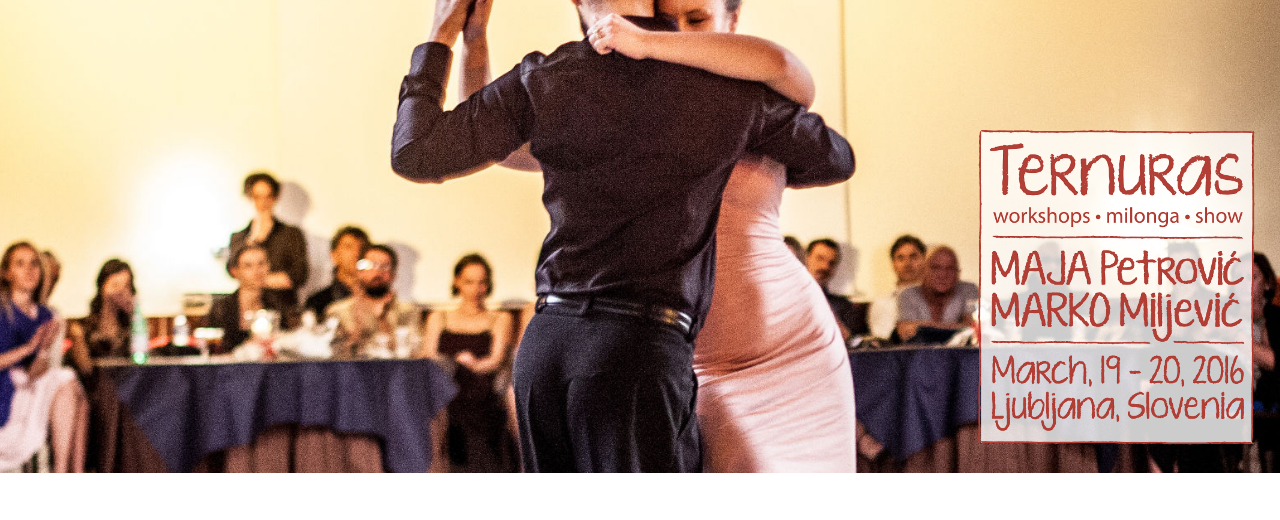
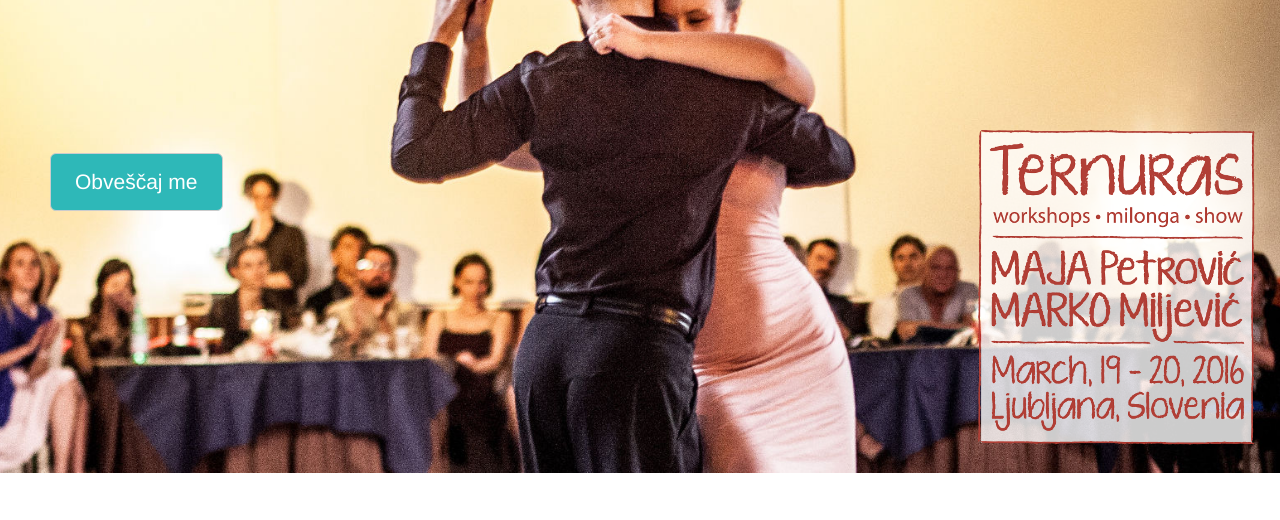
Before and after one commit to tangoutrip/tangoutrip.github.io, a plain HTML site: page index.html in a window 1280 px wide. Shown: the part 127-647 px from the top of the page. Drawn offline with nearby package versions, Linux system fonts and the light colour scheme; a script that the page names is missing.

Commit message:
Update index.html

```diff
--- a/index.html
+++ b/index.html
@@ -44,9 +44,14 @@
         </nav>
       </div>
 
+	<div style="position: absolute; left: 50px; top: 280px;">
+    		<a class="btn btn-lg btn-nasl" href="#teme" role="button">Obveščaj me</a>
+	</div>
+
     	<div style="position: absolute; right: 13px; top: 247px;">
 			<img src="/mm_besedilo_web-02-01-01-01.png" height=350>
-	    </div>
+	</div>
+
 	</div>
 
     <div class="container">
```
